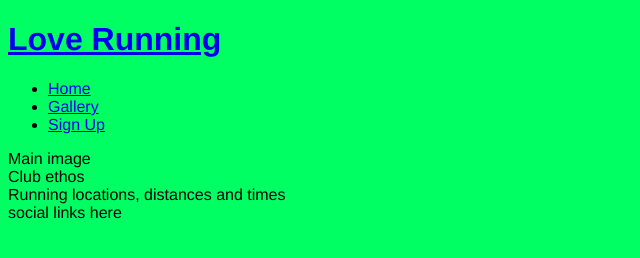
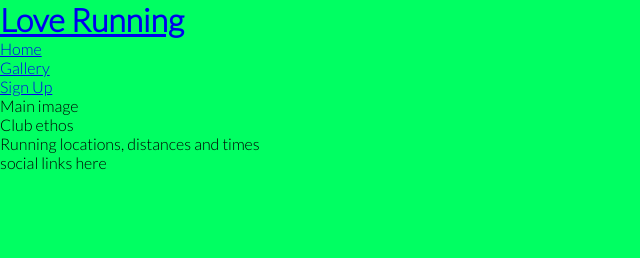
Before and after one commit to mpatricia22/love-running, a plain HTML site: page index.html in a window 1280 px wide. Shown: the whole page, without its empty margins (0-640 px from the left). Drawn offline with Linux system fonts and the light colour scheme.

Commit message:
Add google fonts, and remove default margins, paddings and borders

```diff
--- a/assets/css/style.css
+++ b/assets/css/style.css
@@ -1,4 +1,14 @@
+@import url('https://fonts.googleapis.com/css2?family=Lato:wght@300&family=Oswald:wght@200&display=swap');
+
+* {
+margin: 0;
+padding: 0;
+border: none;
+}
+
+
 body {
-    font-family: 'Franklin Gothic Medium', 'Arial Narrow', Arial, sans-serif;
+    font-family: Lato, sans-serif;
+    font-weight: 300;
     background-color: rgb(0, 255, 98);
 }
```
Also changed, not shown: index.html (+3 -0 lines).
